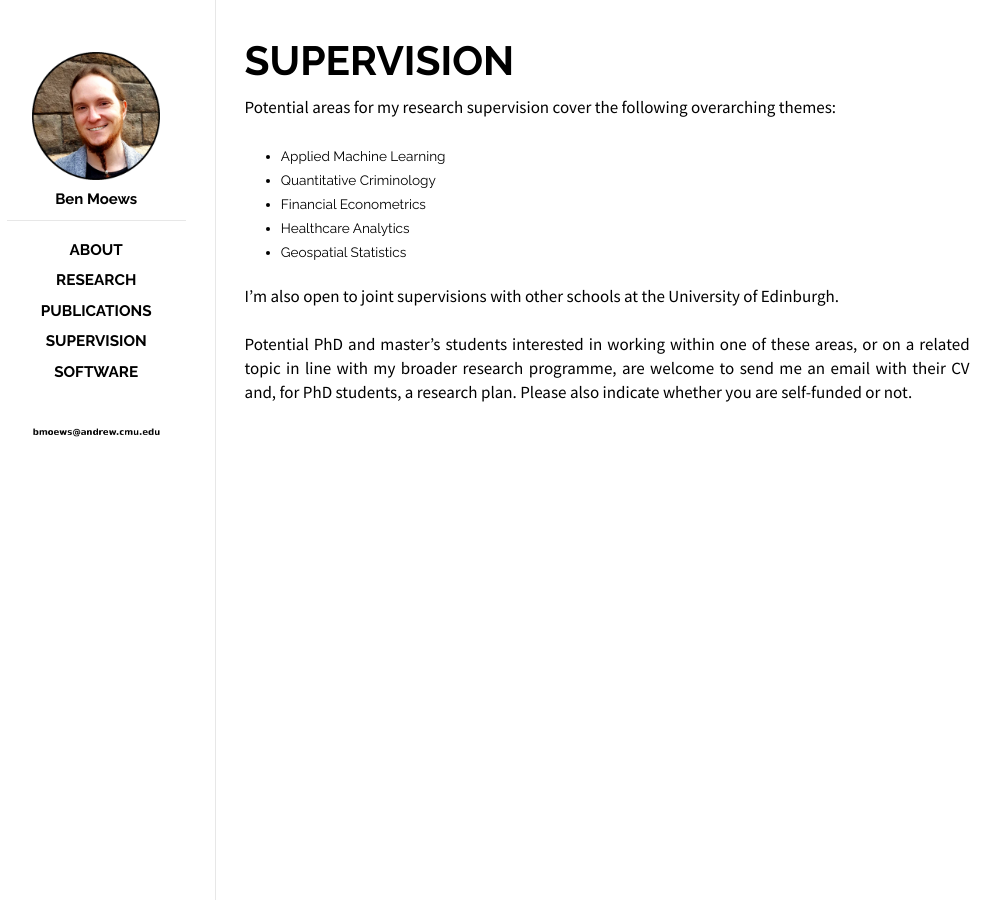
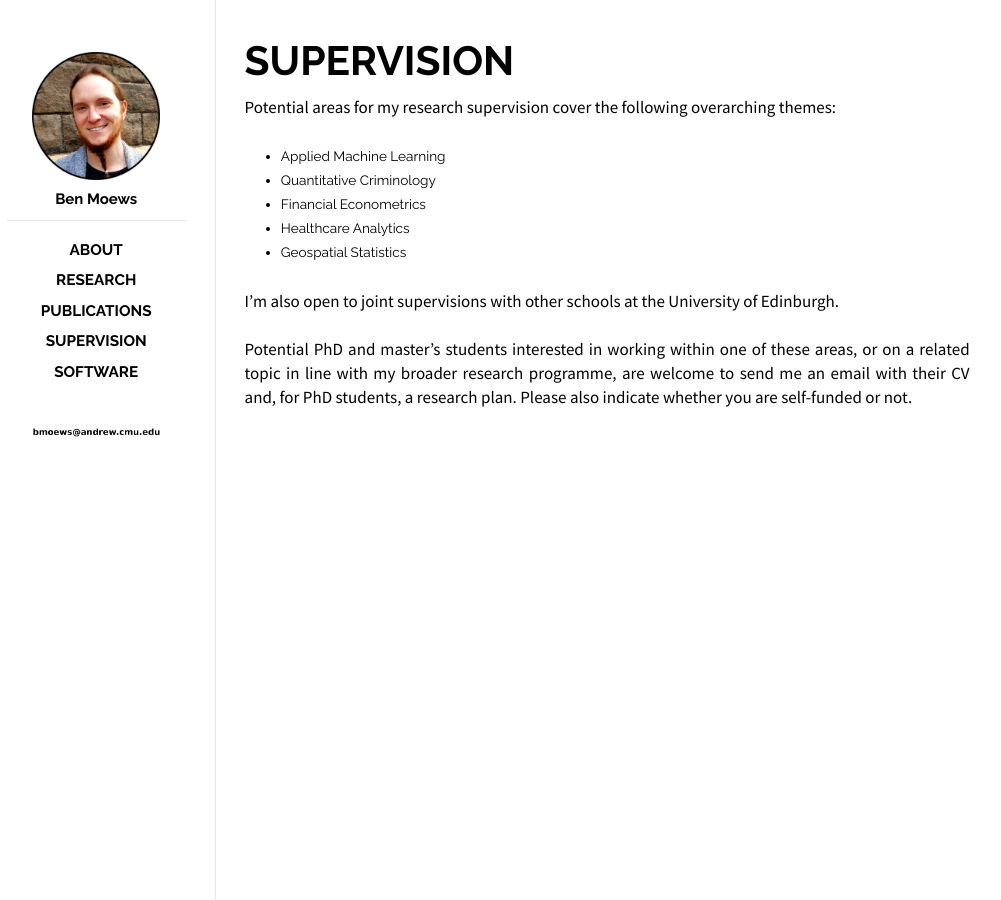
Before and after one commit to moews/moews.github.io, a Jekyll site: the page built from _posts/2017-03-25-supervision.md, in a window 1280 px wide. Shown: the whole page, without its empty margins (143-1144 px from the left). Built offline with Jekyll 4.4.1, drawn with Linux system fonts in a browser that asks for light colours.

Commit message:
Update 2017-03-25-supervision.md

```diff
--- a/_posts/2017-03-25-supervision.md
+++ b/_posts/2017-03-25-supervision.md
@@ -14,7 +14,7 @@ Potential areas for my research supervision cover the following overarching them
 * Healthcare Analytics
 * Geospatial Statistics
 
-<div style="height:20px;font-size:1px;">&nbsp;</div>
+<div style="height:25px;font-size:1px;">&nbsp;</div>
 
 I'm also open to joint supervisions with other schools at the University of Edinburgh.
 
```
